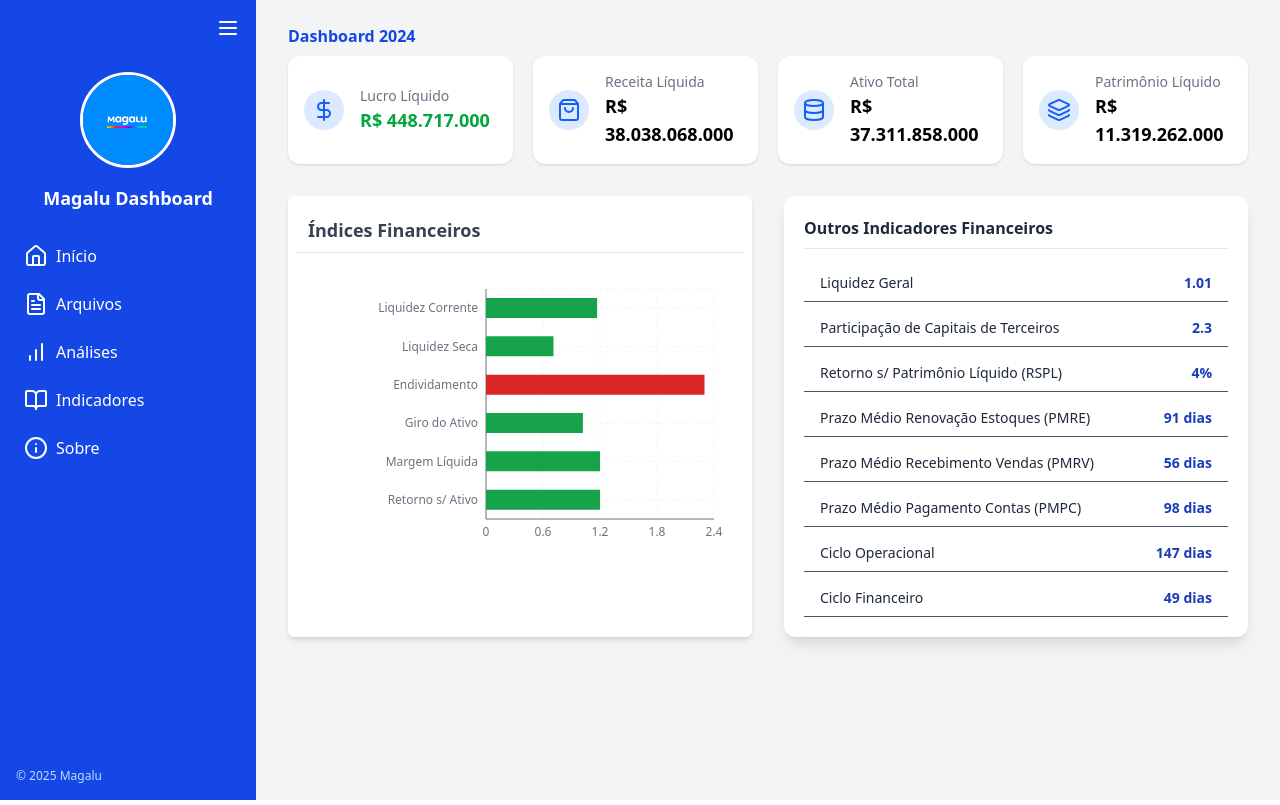
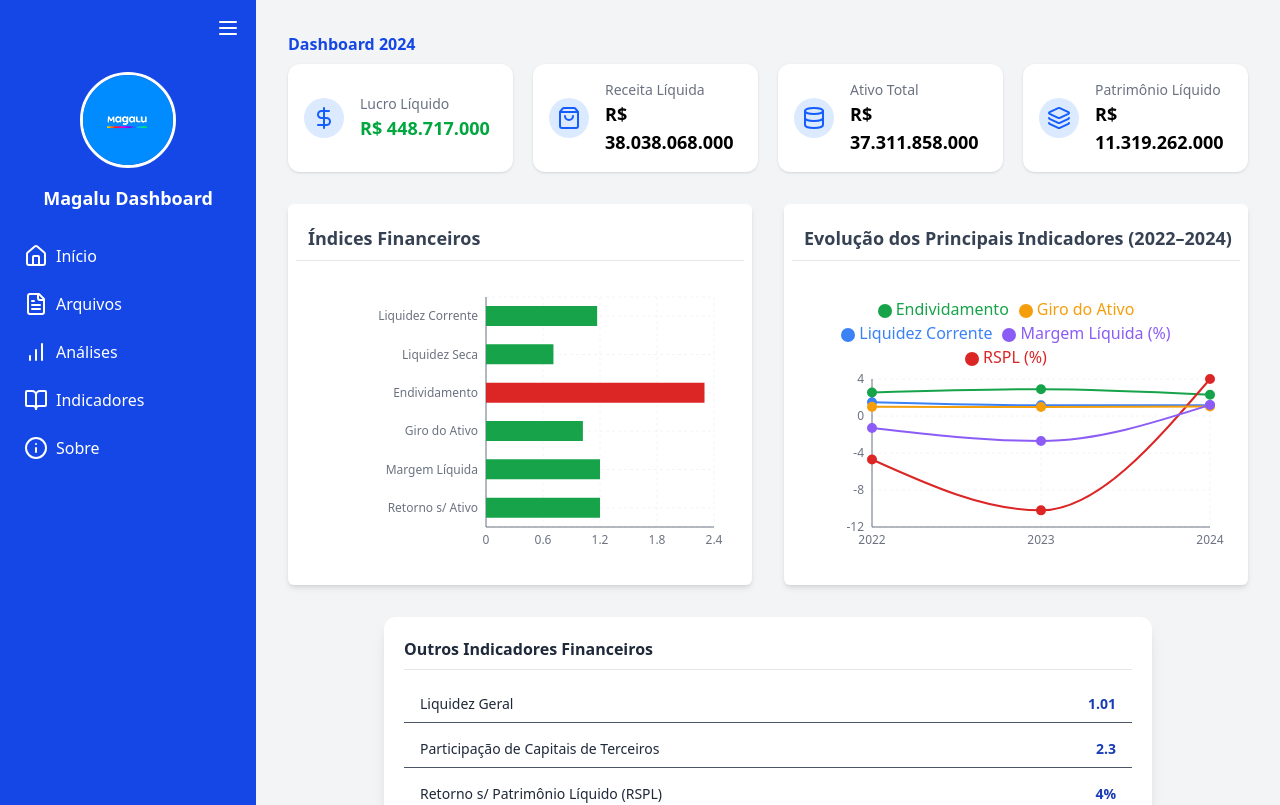
Before and after one commit to RicardoMorato/dashboard-contabil-magalu, a Next.js app: page /dashboard/2024 in a window 1280 px wide. Shown: the top 805 px of the page. Built offline with nearby package versions, Linux system fonts and the light colour scheme.

Commit message:
style: configurar a estruturar grid

```diff
--- a/src/components/FinanceStatCards.tsx
+++ b/src/components/FinanceStatCards.tsx
@@ -2,6 +2,7 @@
 import { DollarSign, ShoppingBag, Database, Layers } from "lucide-react";
 import FinanceIndicatorsChart from "@/components/FinanceIndicatorsChart";
 import OtherFinanceIndicatorsTable from "./OtherFinanceIndicatorsTable";
+import FinanceLineChart from "./FinanceLineChart";
 
 type FinanceData = {
   ano: string;
@@ -60,8 +61,8 @@
   );
 
   return (
-    <div className="flex-1 overflow-auto bg-gray-100 min-h-screen relative z-10">
-      <main className="max-w-7xl mx-auto py-6 px-6 lg:px-8">
+    <div className="flex-1 bg-gray-100 relative z-10">
+      <main className="max-w-7xl mx-auto p-8">
         <h1 className="text-base font-bold text-blue-700 mb-2 flex items-center gap-2">
           Dashboard {data.ano}
         </h1>
@@ -90,8 +91,11 @@
             value={`R$ ${data.patrimonioLiquido}`}
           />
         </div>
-        <div className="grid grid-cols-1 lg:grid-cols-2 gap-8">
-          <FinanceIndicatorsChart data={indicatorsData} />
+        <div className="flex flex-col gap-8">
+          <div className="grid grid-cols-1 md:grid-cols-2 gap-8">
+            <FinanceIndicatorsChart data={indicatorsData} />
+            <FinanceLineChart />
+          </div>
           <OtherFinanceIndicatorsTable data={othersIndicator} />
         </div>
       </main>
```
